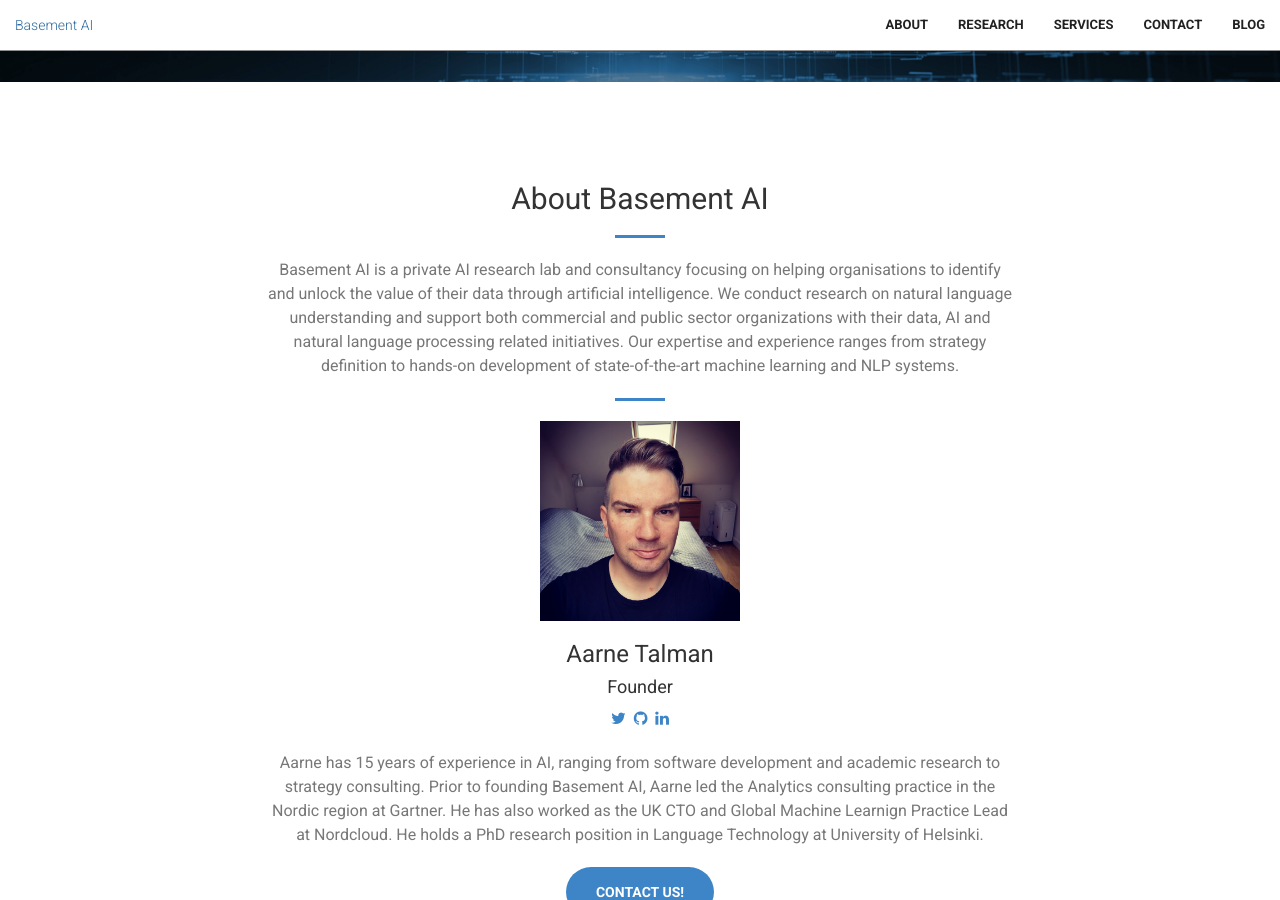
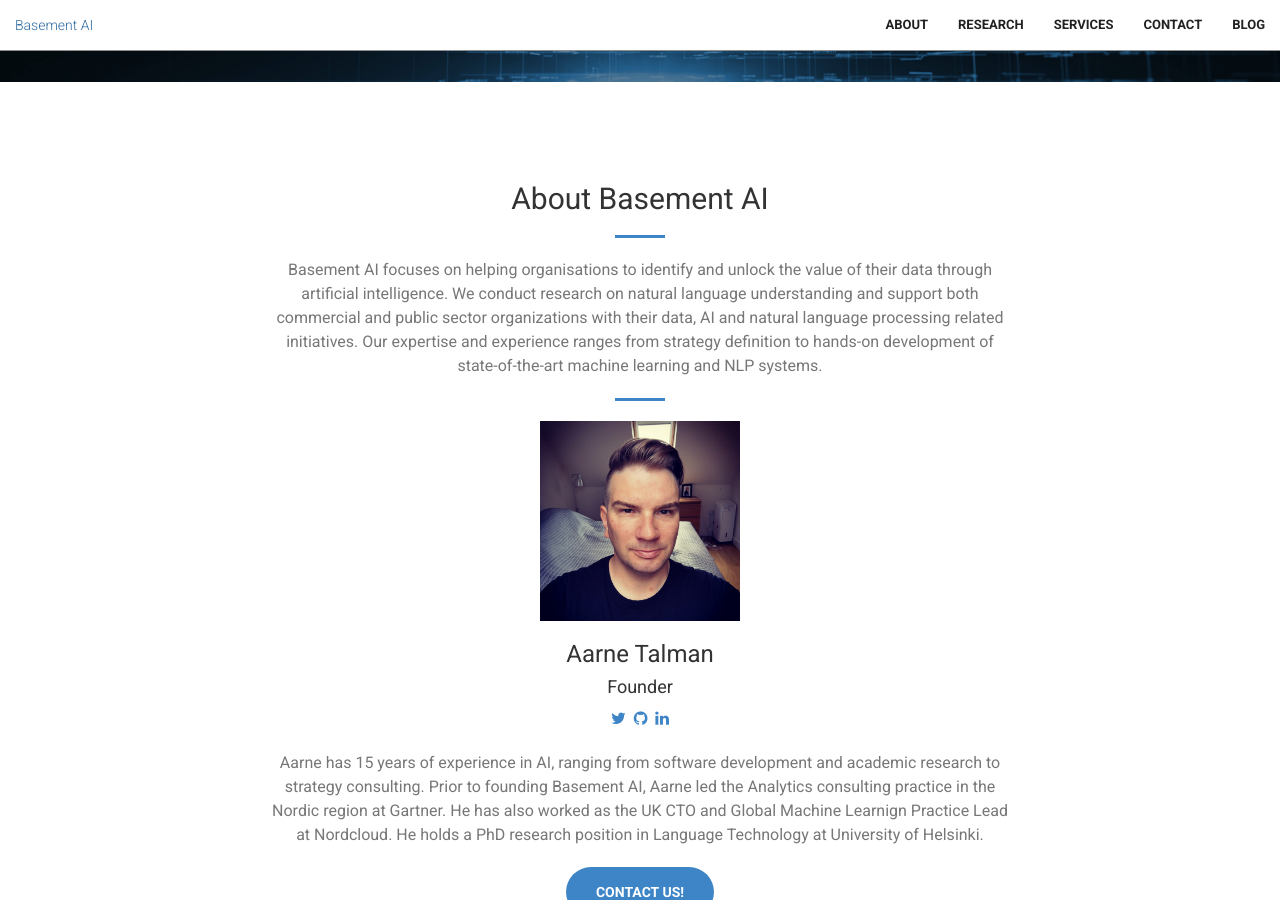
Before and after one commit to Basement-AI/basement-ai.github.io, a Jekyll site: the page built from index.html, in a window 1280 px wide and 900 px high, scrolled down 818 px. Built offline with Jekyll 4.4.1, drawn with Linux system fonts in a browser that asks for light colours.

```diff
--- a/_includes/about.html
+++ b/_includes/about.html
@@ -4,8 +4,7 @@
             <div class="col-lg-8 col-lg-offset-2 text-center">
                 <h2 class="section-heading">About Basement AI</h2>
                 <hr class="primary">
-                <p class="text-muted">Basement AI is a private AI research lab and
-                  consultancy focusing on helping organisations to identify and unlock the value
+                <p class="text-muted">Basement AI focuses on helping organisations to identify and unlock the value
                   of their data through artificial intelligence.
                   We conduct research on natural language understanding and support both commercial
                   and public sector organizations with their data,
```
